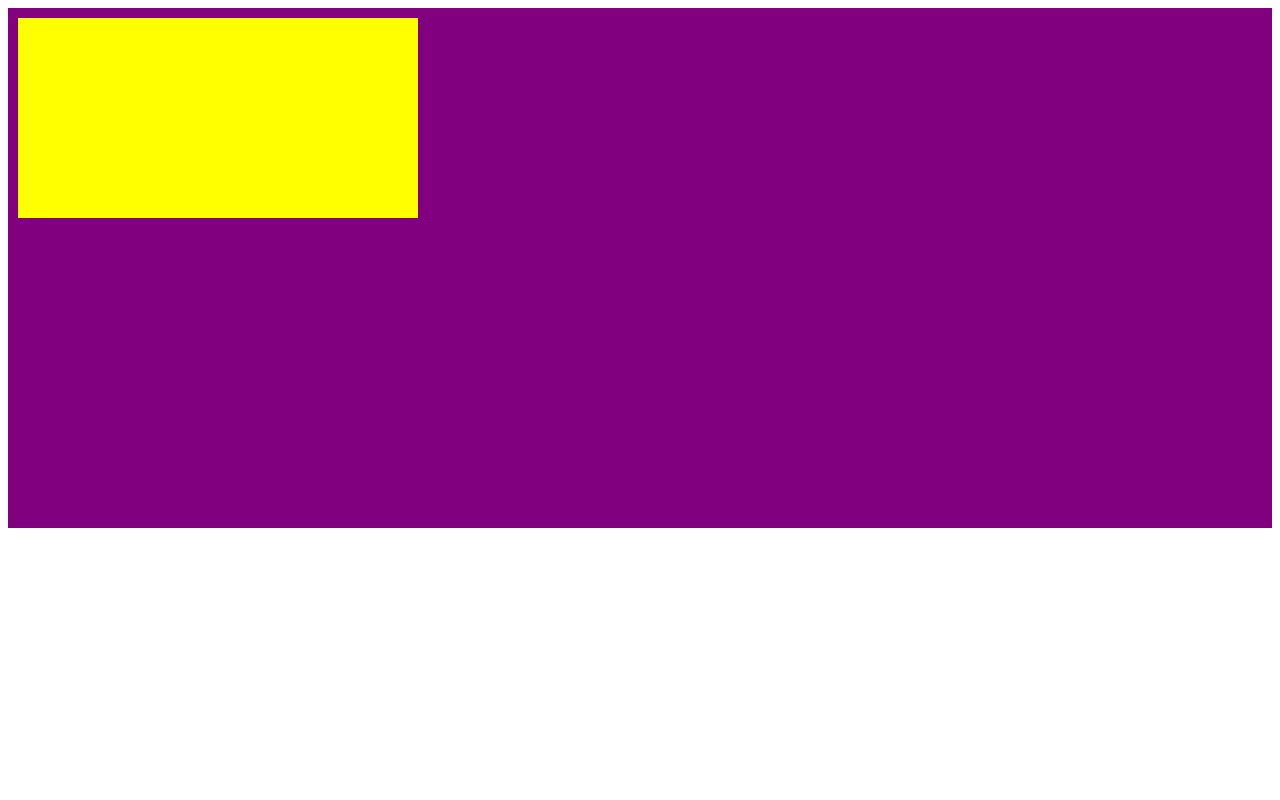
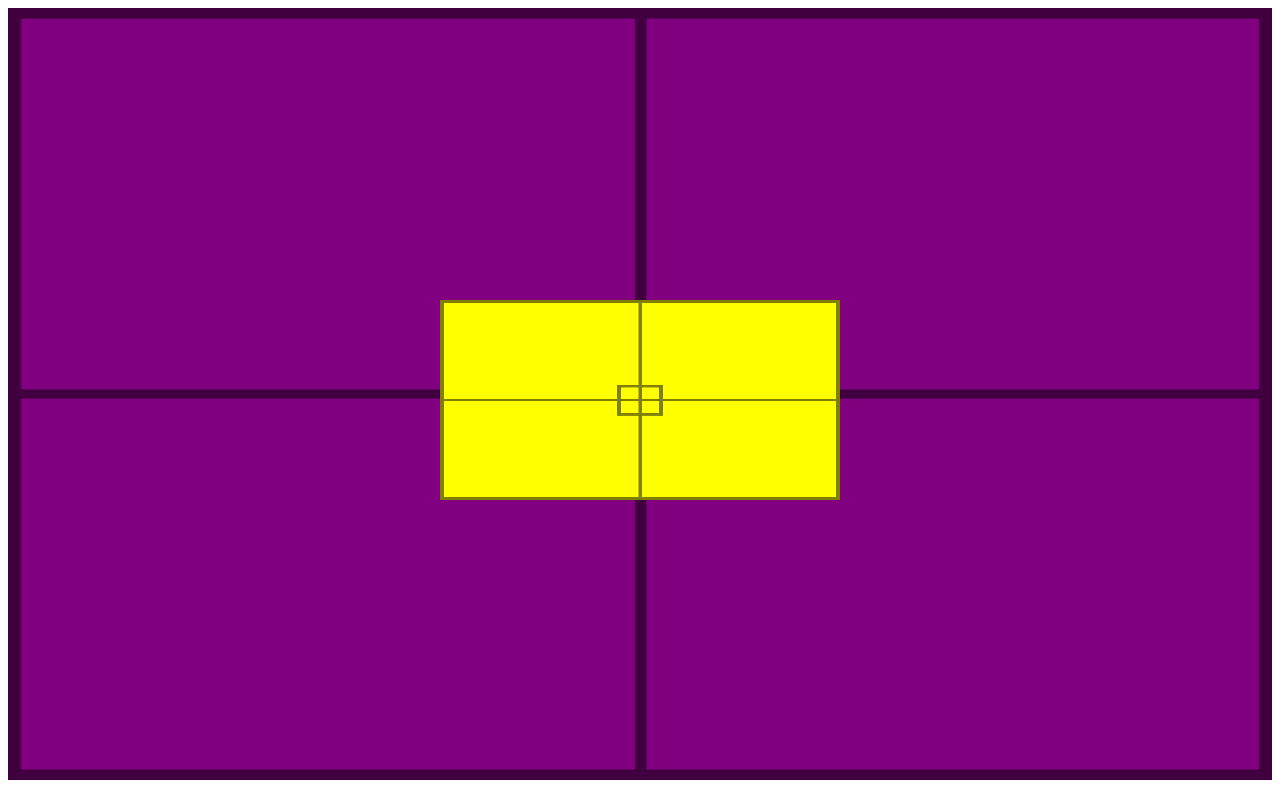
Before and after one commit to GuiRwis/html-css, a plain HTML site: page exercicios/ex022/fundo007.html in a window 1280 px wide. Drawn offline with Linux system fonts and the light colour scheme.

Commit message:
upgrade do ex022

```diff
--- a/exercicios/ex022/fundo007.html
+++ b/exercicios/ex022/fundo007.html
@@ -7,14 +7,23 @@
     <title>alinhamento vertical</title>
     <style>
         #container{
-            height: 500px;
+            background-image: url('imagens/target001.png');
+            background-size: 100% 100%;
+            height: 94vh;
             padding: 10px;
             background-color: purple;
         }
         #conteudo{
+          background-image: url('imagens/target001.png');
+          background-size: 100% 100%;
+          position: absolute;
           height: 200px;
           width: 400px;
           background-color: yellow;
+
+          left: 50%;
+          top: 50%;
+          transform: translate(-50%,-50%);
         }
     </style>
 </head>
```
